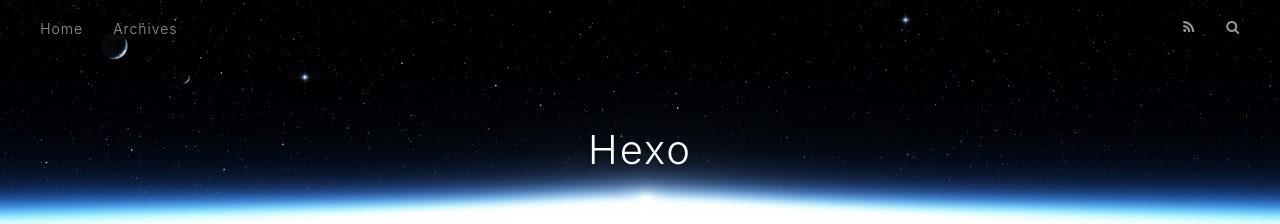
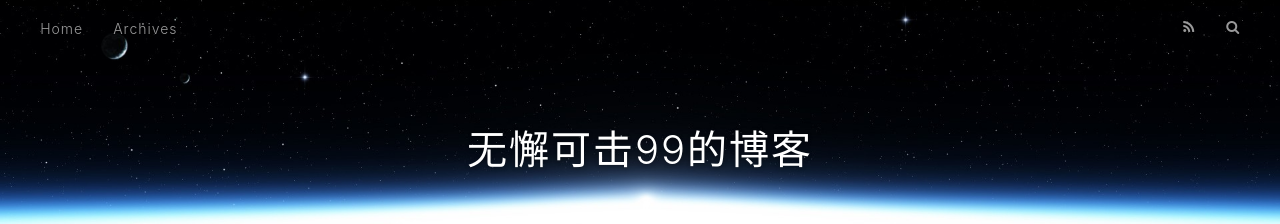
Before and after one commit to dudubao2007/dudubao2007.github.io, a plain HTML site: page index.html in a window 1280 px wide. Shown: the top 224 px of the page. Drawn offline with nearby package versions, Linux system fonts and the light colour scheme.

Commit message:
Site updated: 2021-11-21 12:50:27

```diff
--- a/index.html
+++ b/index.html
@@ -5,17 +5,17 @@
 
 
 
-  <title>Hexo</title>
+  <title>无懈可击99的博客</title>
   <meta name="viewport" content="width=device-width, initial-scale=1, maximum-scale=1">
   <meta property="og:type" content="website">
-<meta property="og:title" content="Hexo">
+<meta property="og:title" content="无懈可击99的博客">
 <meta property="og:url" content="http://example.com/index.html">
-<meta property="og:site_name" content="Hexo">
-<meta property="og:locale" content="en_US">
+<meta property="og:site_name" content="无懈可击99的博客">
+<meta property="og:locale">
 <meta property="article:author" content="John Doe">
 <meta name="twitter:card" content="summary">
 
-    <link rel="alternate" href="/atom.xml" title="Hexo" type="application/atom+xml">
+    <link rel="alternate" href="/atom.xml" title="无懈可击99的博客" type="application/atom+xml">
 
 
     <link rel="icon" href="/favicon.png">
@@ -36,7 +36,7 @@
   <div id="header-outer" class="outer">
     <div id="header-title" class="inner">
       <h1 id="logo-wrap">
-        <a href="/" id="logo">Hexo</a>
+        <a href="/" id="logo">无懈可击99的博客</a>
       </h1>
 
     </div>
```
Also changed, not shown: 2021/11/21/hello-world/index.html (+5 -5 lines), archives/2021/11/index.html (+6 -6 lines), archives/2021/index.html (+6 -6 lines), archives/index.html (+6 -6 lines).
